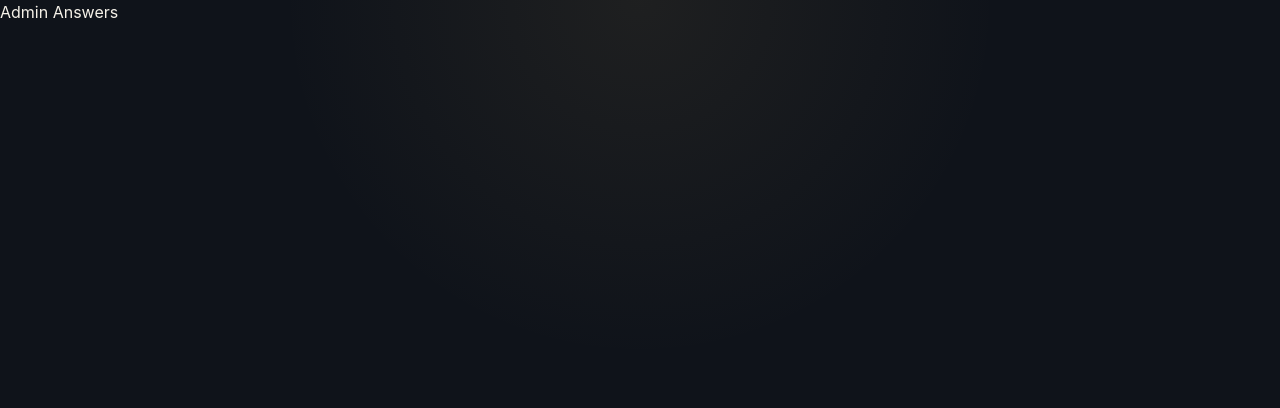
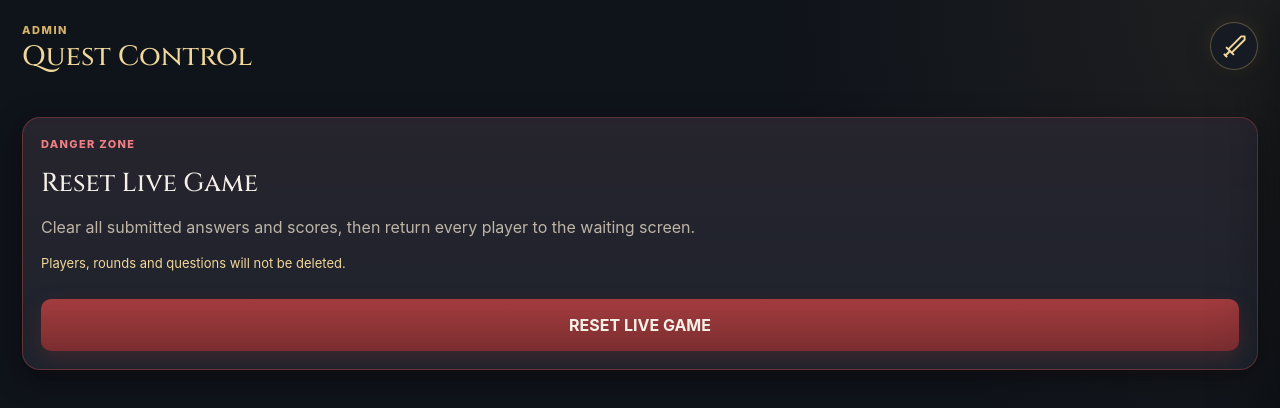
Before and after one commit to DevJWPlat/york-quest, a Vue app: page /admin/settings in a window 1280 px wide. Shown: the top 408 px of the page. Built offline with nearby package versions, Linux system fonts and the light colour scheme; sample sign-in values are in the browser's storage.

Commit message:
Implement reset live game feature in AdminSettingsView with confirmation modal and success/error handling

```diff
--- a/src/views/admin/AdminSettingsView.vue
+++ b/src/views/admin/AdminSettingsView.vue
@@ -1,11 +1,206 @@
 <script setup>
+import { ref } from 'vue'
+
+import AdminShell from '@/components/layout/AdminShell.vue'
+import AppButton from '@/components/base/AppButton.vue'
+import AppCard from '@/components/base/AppCard.vue'
+import AppConfirmModal from '@/components/base/AppConfirmModal.vue'
+
+import { useGameStore } from '@/stores/gameStore'
+
+const gameStore = useGameStore()
+
+const showResetWarning = ref(false)
+const resettingGame = ref(false)
+const resetSuccess = ref('')
+const resetError = ref('')
+
+async function resetLiveGame() {
+  if (resettingGame.value) return
+
+  resettingGame.value = true
+  resetSuccess.value = ''
+  resetError.value = ''
+
+  try {
+    const response = await fetch('/api/reset-game', {
+      method: 'POST',
+    })
+
+    const data = await response.json()
+
+    if (!response.ok) {
+      throw new Error(
+        data.error || 'The live game could not be reset.',
+      )
+    }
+
+    showResetWarning.value = false
+
+    await gameStore.loadGameState()
+
+    resetSuccess.value =
+      'The live game has been reset. Answers and scores have been cleared.'
+
+    window.setTimeout(() => {
+      resetSuccess.value = ''
+    }, 5000)
+  } catch (error) {
+    console.error('Failed to reset live game:', error)
+
+    resetError.value =
+      error.message || 'The live game could not be reset.'
+  } finally {
+    resettingGame.value = false
+  }
+}
 </script>
 
 <template>
-  <div>
-    <h1>Admin Answers</h1>
-  </div>
+  <AdminShell>
+    <section class="settings-page">
+      <AppCard class="admin-card danger-card">
+        <small>Danger Zone</small>
+
+        <h2>Reset Live Game</h2>
+
+        <p>
+          Clear all submitted answers and scores, then return every
+          player to the waiting screen.
+        </p>
+
+        <p class="kept-data">
+          Players, rounds and questions will not be deleted.
+        </p>
+
+        <p
+          v-if="resetSuccess"
+          class="status-message success-message"
+        >
+          {{ resetSuccess }}
+        </p>
+
+        <p
+          v-if="resetError"
+          class="status-message error-message"
+        >
+          {{ resetError }}
+        </p>
+
+        <AppButton
+          class="reset-button"
+          full
+          :disabled="resettingGame"
+          @click="showResetWarning = true"
+        >
+          {{
+            resettingGame
+              ? 'Resetting Game...'
+              : 'Reset Live Game'
+          }}
+        </AppButton>
+      </AppCard>
+    </section>
+
+    <AppConfirmModal
+      :show="showResetWarning"
+      title="Reset Live Game?"
+      message="This will permanently delete all submitted answers and scores, stop the current round and return every player to the waiting screen. Players, rounds and questions will remain."
+      confirm-label="Reset Game"
+      @cancel="showResetWarning = false"
+      @confirm="resetLiveGame"
+    />
+  </AdminShell>
 </template>
 
 <style scoped>
+.settings-page {
+  width: 100%;
+  padding: 0;
+}
+
+.admin-card {
+  width: 100%;
+  padding: 18px;
+  margin-top: 24px;
+}
+
+small {
+  display: block;
+  margin-bottom: 12px;
+  color: #ef7f82;
+  font-size: 11px;
+  font-weight: 800;
+  letter-spacing: 0.12em;
+  text-transform: uppercase;
+}
+
+h2 {
+  margin: 0;
+  color: var(--cream);
+  font-family: var(--font-heading);
+  font-size: 26px;
+}
+
+p {
+  margin: 12px 0 0;
+  color: var(--muted);
+  line-height: 1.6;
+}
+
+.kept-data {
+  margin-bottom: 22px;
+  color: var(--gold-light);
+  font-size: 13px;
+}
+
+.danger-card {
+  border-color: rgba(179, 71, 71, 0.45);
+  background:
+    linear-gradient(
+      180deg,
+      rgba(123, 45, 47, 0.1),
+      transparent
+    ),
+    var(--card);
+}
+
+.status-message {
+  margin-bottom: 18px;
+  padding: 12px;
+  border-radius: 10px;
+  font-size: 13px;
+  font-weight: 700;
+}
+
+.success-message {
+  background: rgba(79, 138, 91, 0.15);
+  color: #8fd19e;
+}
+
+.error-message {
+  background: rgba(179, 71, 71, 0.15);
+  color: #f2a0a0;
+}
+
+.reset-button {
+  margin-top: 4px;
+  border: 0;
+  background: linear-gradient(
+    180deg,
+    #a33c3f,
+    var(--burgundy)
+  );
+  color: var(--cream);
+}
+
+@media (max-width: 640px) {
+  .admin-card {
+    padding: 16px;
+  }
+
+  h2 {
+    font-size: 23px;
+  }
+}
 </style>
```
Also changed, not shown: 1 other file (tests, documents, lock files or other folders).
